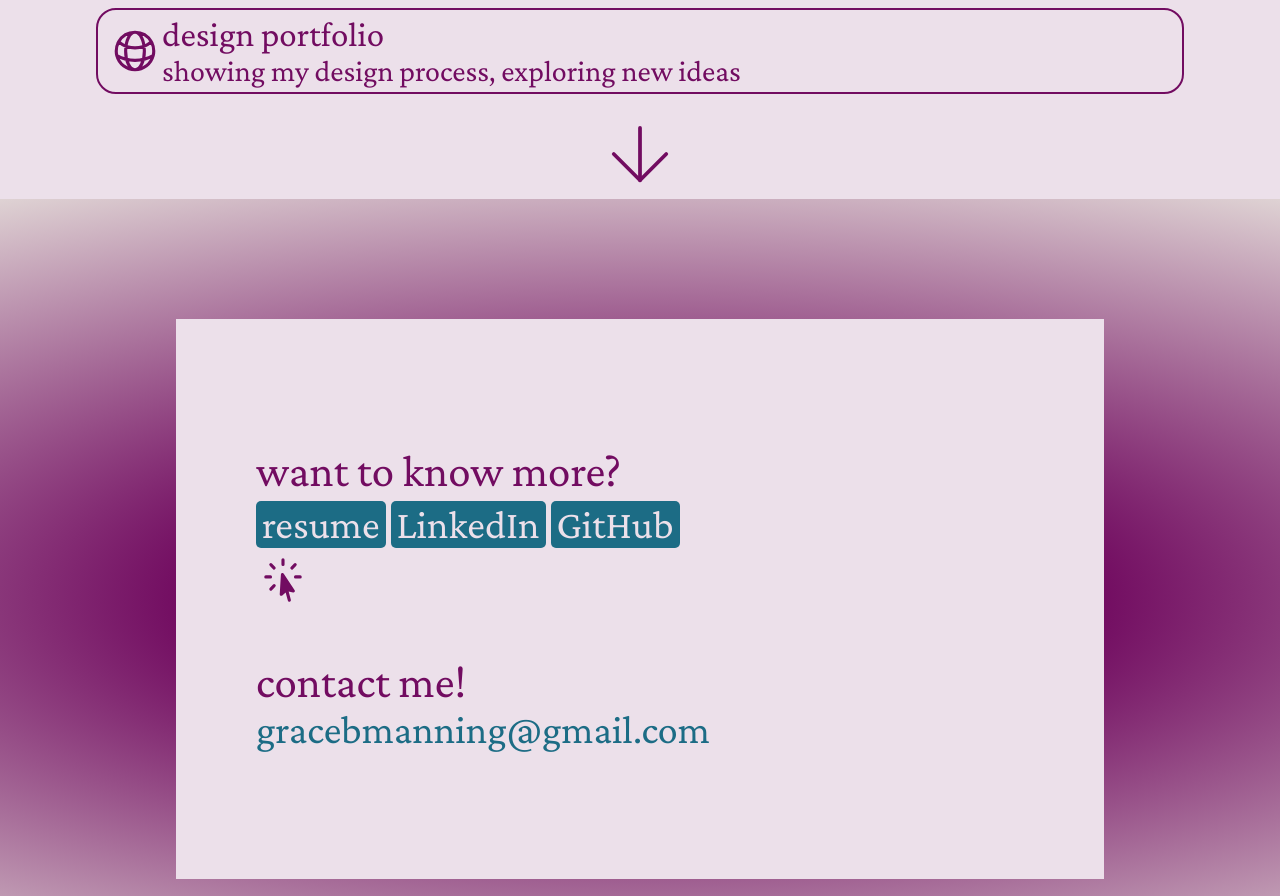
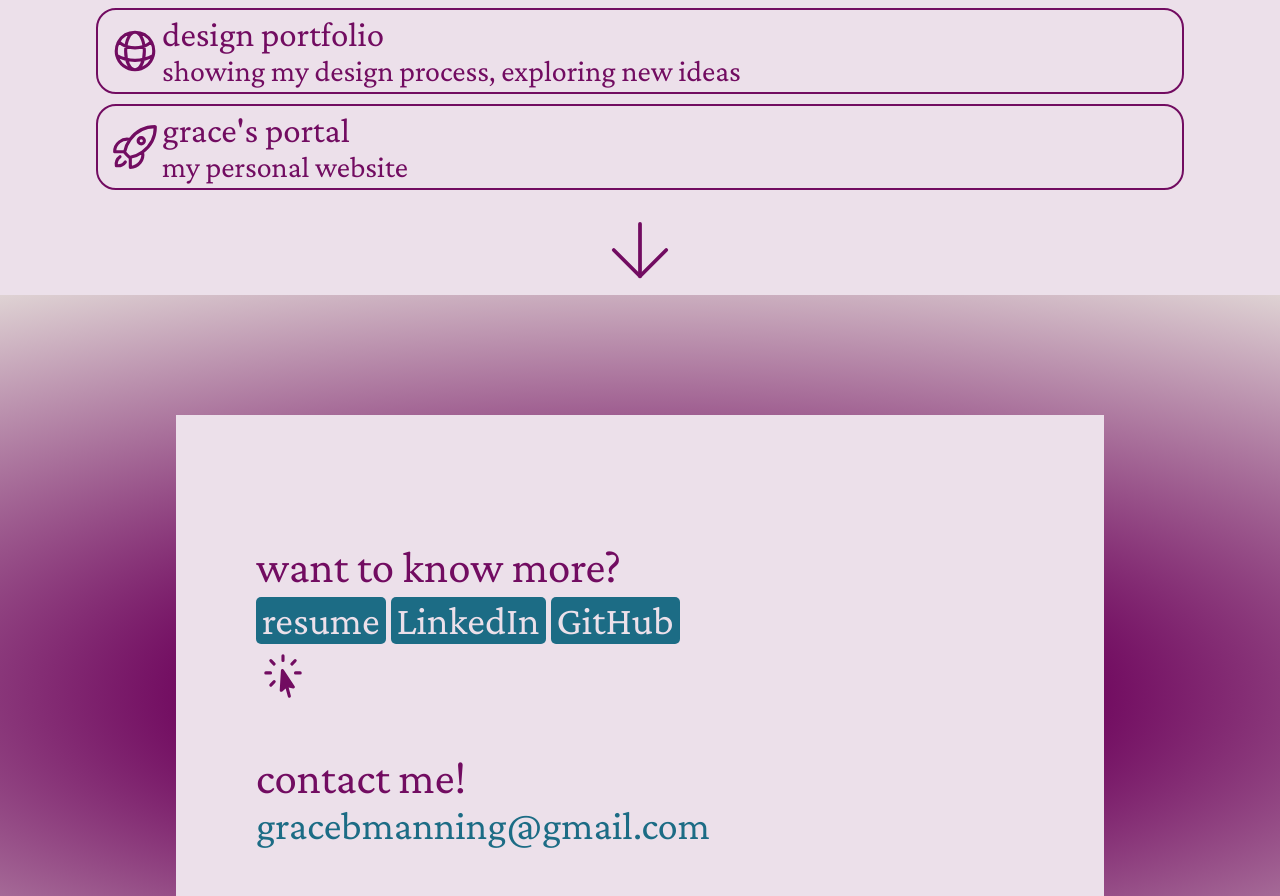
Before and after one commit to gracebmanning/grace-manning-v4, a React (Create React App) app: page / in a window 1280 px wide. Shown: the part 2244-3140 px from the top of the page. Built offline with nearby package versions, Linux system fonts and the light colour scheme.

Commit message:
nav to proj section on back arrow

```diff
--- a/src/App.css
+++ b/src/App.css
@@ -63,6 +63,17 @@ button:hover{
   color: var(--dark-purple);
 }
 
+.back-arrow{
+  position: fixed;
+  top: 0;
+  left: 0;
+  margin: 10px;
+}
+
+.back-arrow:hover{
+  cursor: pointer;
+}
+
 @media screen and (max-width: 768px) {
   .rectangle{
     width: 75vw;
--- a/src/components/About/about.js
+++ b/src/components/About/about.js
@@ -1,5 +1,5 @@
 import './about.css';
-import { clickScroll } from '../clickScroll';
+import { clickScroll } from '../utilityFunctions';
 
 export default function About() {
     return (
--- a/src/components/Cowculator/cowculator.js
+++ b/src/components/Cowculator/cowculator.js
@@ -3,13 +3,14 @@ import cow_main from '../../images/cowculator/Pixel6_blue_main.png';
 import cow_settings from '../../images/cowculator/Pixel6_blue_settings.png';
 import cow_history from '../../images/cowculator/Pixel6_blue_history.png';
 import { HiArrowLeft } from 'react-icons/hi2';
+import { useNavigate } from 'react-router-dom';
+import { goBackToSection } from '../utilityFunctions';
 
 export default function Cowculator() {
+    const navigate = useNavigate();
     return (
         <div className="section-solid">
-            <a href="/" id="back-arrow">
-                <HiArrowLeft className="icon" />
-            </a>
+            <HiArrowLeft className="icon back-arrow" onClick={() => goBackToSection(navigate, "projects")} />
             <div className="container">
                 <h1 className="cowculator-title">Cowculator</h1>
                 <h2 id="cowculator-tagline">
--- a/src/components/Design/design.css
+++ b/src/components/Design/design.css
@@ -1,10 +1,3 @@
-#back-arrow{
-    position: fixed;
-    top: 0;
-    left: 0;
-    margin: 10px;
-}
-
 #design-title{
     color: var(--dark-purple);
     font-size: 50px;
--- a/src/components/Design/design.js
+++ b/src/components/Design/design.js
@@ -1,17 +1,18 @@
 import './design.css';
 import { designProjs } from './designProjs';
 import { HiArrowLeft } from 'react-icons/hi2';
+import { useNavigate } from 'react-router-dom';
+import { goBackToSection } from '../utilityFunctions';
 
 const projs = designProjs.map((proj) =>
     <iframe key={proj.title} title={proj.title} className="behanceProject" src={proj.src}  allowFullScreen lazyload="true" allow="clipboard-write" referrerPolicy="strict-origin-when-cross-origin"></iframe>
 );
 
 export default function Design() {
+    const navigate = useNavigate();
     return (
         <div className="section-solid">
-            <a href="/" id="back-arrow">
-                <HiArrowLeft className="icon" />
-            </a>
+            <HiArrowLeft className="icon back-arrow" onClick={() => goBackToSection(navigate, "projects")} />
             <div className="container">
                 <h1 id="design-title">Design Portfolio</h1>
                 <h2 id="design-tagline">
--- a/src/components/Main/main.js
+++ b/src/components/Main/main.js
@@ -1,9 +1,21 @@
 import './main.css';
 import profile from '../../images/profile.jpg';
 import arrow from '../../images/arrow-down.svg';
-import { clickScroll } from '../clickScroll';
+import { clickScroll } from '../utilityFunctions';
+import { useLocation } from 'react-router-dom';
+import { useEffect } from 'react';
 
 export default function Main() {
+    const { state } = useLocation();
+    const { targetId } = state || {};
+
+    useEffect(() => {
+        const el = document.getElementById(targetId);
+        if (el) {
+        el.scrollIntoView();
+        }
+    }, [targetId]);
+
     return (
         <div className="section-solid" id="main">
             <h1 id="welcome">welcome!</h1>
--- a/src/components/Projects/projects.js
+++ b/src/components/Projects/projects.js
@@ -1,6 +1,6 @@
 import './projects.css';
 import arrow from '../../images/arrow-down.svg';
-import { clickScroll } from '../clickScroll';
+import { clickScroll } from '../utilityFunctions';
 import { projectItems } from './projectsList';
 
 const skills = ['HTML', 'CSS', 'JavaScript', 'TypeScript', 'React', 'Angular', 'Node.js', 'Flutter/Dart', 'Android Studio', 'Xcode', 'Figma', 'Git/GitHub', 'AWS', 'MongoDB', 'MySQL', 'Python', 'C++', 'C', 'Java', 'Racket'];
--- a/src/components/Projects/projectsList.js
+++ b/src/components/Projects/projectsList.js
@@ -24,6 +24,13 @@ const projects = [
         icon: <HiOutlineGlobeAlt className="icon"/>,
         href: '/design',
         target: '_self'
+    },
+    {
+        title: 'grace\'s portal',
+        tagline: 'my personal website',
+        icon: <HiOutlineRocketLaunch className="icon"/>,
+        href: 'https://graces-portal.net',
+        target: '_blank'
     }
 ];
 export const projectItems = projects.map((project) =>
@@ -38,6 +45,11 @@ export const projectItems = projects.map((project) =>
     </a>
 );
 
+/*
+*
+* NOT IN USE
+*
+*/
 const personalProjects = [
     {
         title: "'Chure Thing",
--- a/src/components/Research/research.js
+++ b/src/components/Research/research.js
@@ -1,16 +1,17 @@
 import './research.css';
 import paper from '../../documents/research-paper.pdf';
 import poster from '../../images/research.png';
-import { clickScroll } from '../clickScroll';
+import { clickScroll } from '../utilityFunctions';
 import { HiArrowLeft, HiOutlineDocumentMagnifyingGlass, HiOutlineComputerDesktop, HiOutlinePresentationChartBar, HiOutlineMagnifyingGlass } from 'react-icons/hi2';
+import { useNavigate } from 'react-router-dom';
+import { goBackToSection } from '../utilityFunctions';
 
 export default function Research() {
+    const navigate = useNavigate();
     return (
         <>
         <div className="section-solid">
-            <a href="/" id="back-arrow">
-                <HiArrowLeft className="icon" />
-            </a>
+            <HiArrowLeft className="icon back-arrow" onClick={() => goBackToSection(navigate, "projects")} />
             <div className="container">
                 <h1 id="research-title">Undergraduate Research</h1>
                 <h2 id="research-tagline">Quantitative Analysis of Fast Fashion and Slow Fashion Website Design Elements Using a Web Crawler</h2>
--- a/src/components/clickScroll.js
+++ b/src/components/utilityFunctions.js
@@ -4,3 +4,7 @@ export function clickScroll(id){
       element.scrollIntoView({ behavior: 'smooth' });
     }
 }
+
+export function goBackToSection(navigate, id){
+  navigate("/", { state: { targetId: id } });
+}
--- a/src/index.css
+++ b/src/index.css
@@ -35,6 +35,7 @@
 body{
 	margin: 0px;
   	font-family: 'Crimson Pro', serif;
+	scroll-behavior: smooth;
 }
 
 p{
```
